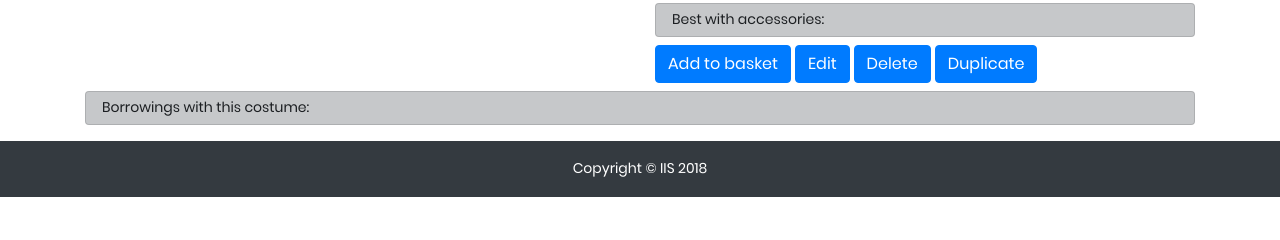
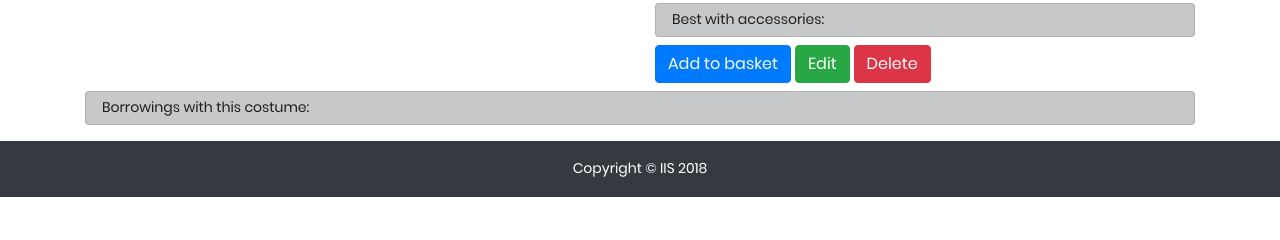
Before and after one commit to MatejKastak/iis, a Django app: template costumes/templates/costumes/costume.html in a window 1280 px wide. Shown: the part 315-555 px from the top of the page. Run offline with Django 3.2, Linux system fonts and the light colour scheme; the template is opened without the code that fills it, so the values that code supplies are empty; some libraries are stand-ins or nearby versions.

Commit message:
Colored buttons for actions

```diff
--- a/costumes/templates/costumes/accessory.html
+++ b/costumes/templates/costumes/accessory.html
@@ -25,9 +25,8 @@
       <div class="my-2">
 	<a class="btn btn-primary" href="#" role="button">Add to basket</a>
 	<!-- TODO: Edit should be possible only if the user has privileges to do it-->
-	<a class="btn btn-primary" href="{% url 'accessories_edit' accessory.pk %}" role="button">Edit</a>
-	<a class="btn btn-primary" href="{% url 'accessories_delete' accessory.pk %}" role="button">Delete</a>
-	<a class="btn btn-primary" href="{% url 'accessories_duplicate' accessory.pk %}" role="button">Duplicate</a>
+	<a class="btn btn-success" href="{% url 'accessories_edit' accessory.pk %}" role="button">Edit</a>
+	<a class="btn btn-danger" href="{% url 'accessories_delete' accessory.pk %}" role="button">Delete</a>
       </div>
     </div>
   </div>
--- a/costumes/templates/costumes/borrowing.html
+++ b/costumes/templates/costumes/borrowing.html
@@ -32,8 +32,8 @@
       <p>Employee: {{borrowing.employee_borrowed.user.username}}</p>
       <!-- TODO: Priviledges -->
       <div class="my-2">
-	<a class="btn btn-primary" href="{% url 'borrowing_edit' borrowing.pk %}" role="button">Edit</a>
-	<a class="btn btn-primary" href="{% url 'borrowing_delete' borrowing.pk %}" role="button">Delete</a>
+	<a class="btn btn-success" href="{% url 'borrowing_edit' borrowing.pk %}" role="button">Edit</a>
+	<a class="btn btn-danger" href="{% url 'borrowing_delete' borrowing.pk %}" role="button">Delete</a>
       </div>
     </div>
   </div>
--- a/costumes/templates/costumes/costume.html
+++ b/costumes/templates/costumes/costume.html
@@ -31,9 +31,8 @@
 	<!-- TODO: This should be a post request -->
 	<a class="btn btn-primary" href="#" role="button">Add to basket</a>
 	<!-- TODO: Edit should be possible only if the user has privileges to do it-->
-	<a class="btn btn-primary" href="{% url 'costumes_edit' costume.pk %}" role="button">Edit</a>
-	<a class="btn btn-primary" href="{% url 'costumes_delete' costume.pk %}" role="button">Delete</a>
-	<a class="btn btn-primary" href="{% url 'costumes_duplicate' costume.pk %}" role="button">Duplicate</a>
+	<a class="btn btn-success" href="{% url 'costumes_edit' costume.pk %}" role="button">Edit</a>
+	<a class="btn btn-danger" href="{% url 'costumes_delete' costume.pk %}" role="button">Delete</a>
       </div>
     </div>
   </div>
```
